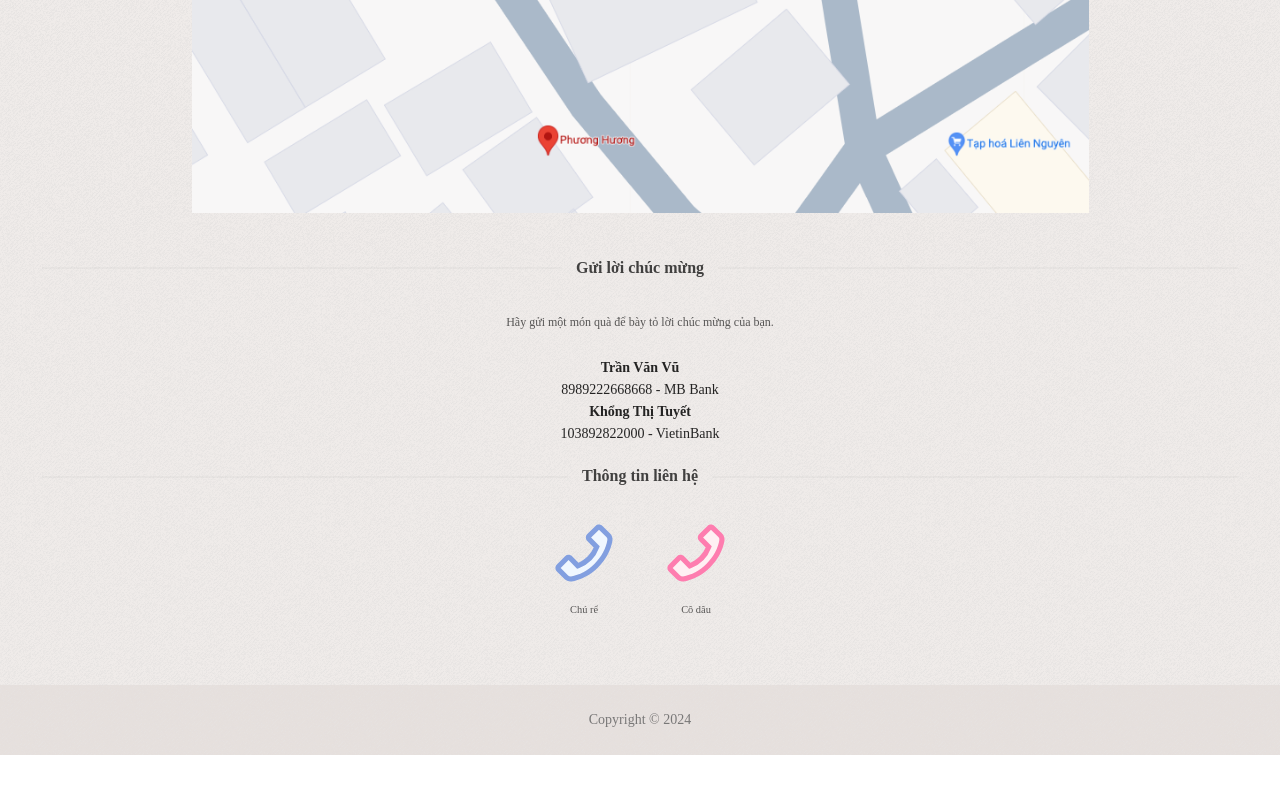
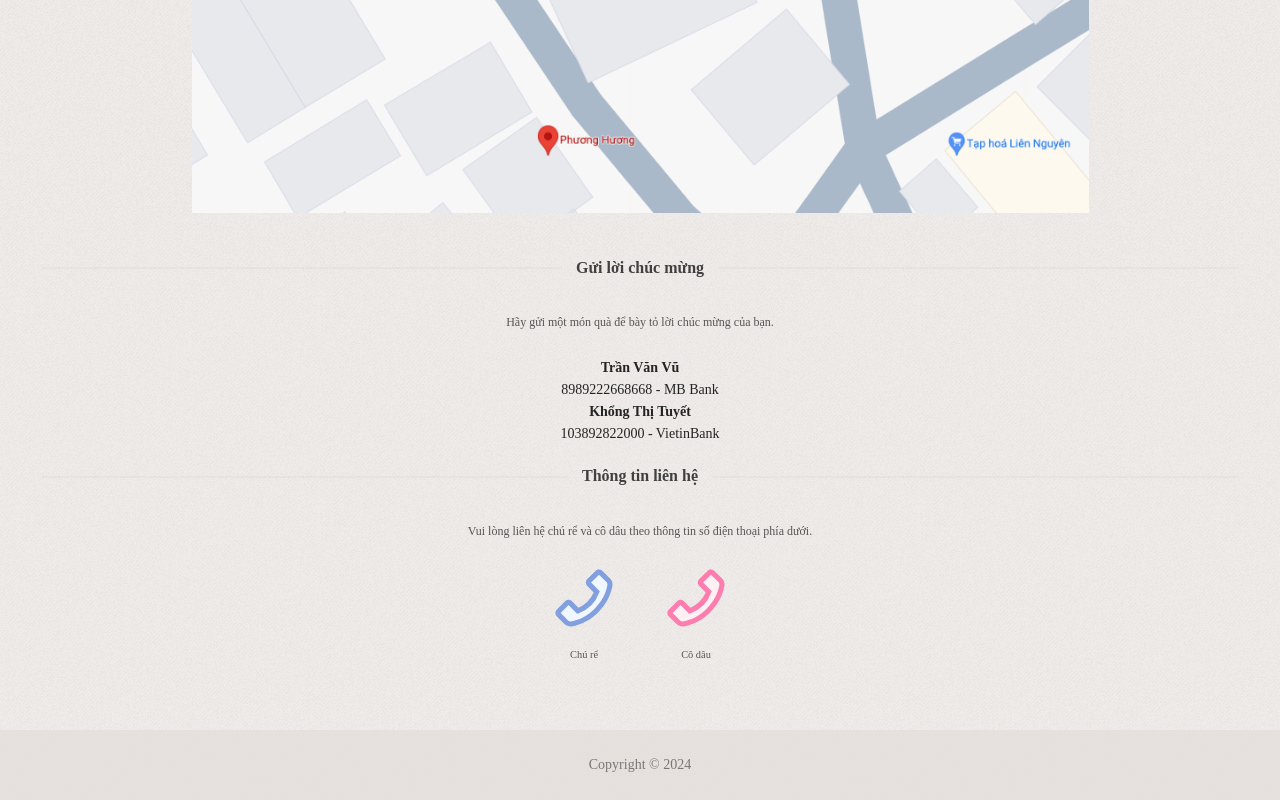
Before and after one commit to nguyenvantuan2391996/wedding-template, a React (Create React App) app: page / in a window 1280 px wide. Shown: the part 2587-3387 px from the top of the page. Before the commit the page ends 3342 px from the top, so only its background shows below. Built offline with nearby package versions, Linux system fonts and the light colour scheme.

Commit message:
feat: wedding

```diff
--- a/src/Components/Contact.tsx
+++ b/src/Components/Contact.tsx
@@ -36,12 +36,23 @@ const ContactButton = styled.div`
   margin-bottom: 24px;
 `;
 
+const Content = styled.p`
+  font-size: 1.5vh;
+  line-height: 1.75;
+  opacity: 0.75;
+  margin-bottom: 24px;
+`;
+
 const Contact = () => {
   return (
     <Wrapper>
       <Divider plain style={{ marginTop: 0, marginBottom: 32 }}>
         <Title>Thông tin liên hệ</Title>
       </Divider>
+      <Content>
+        Vui lòng liên hệ chú rể và cô dâu theo thông tin số điện thoại phía
+        dưới.
+      </Content>
       <ContactButton
         onClick={() => {
           window.location.href = "tel://0968298850";
```
